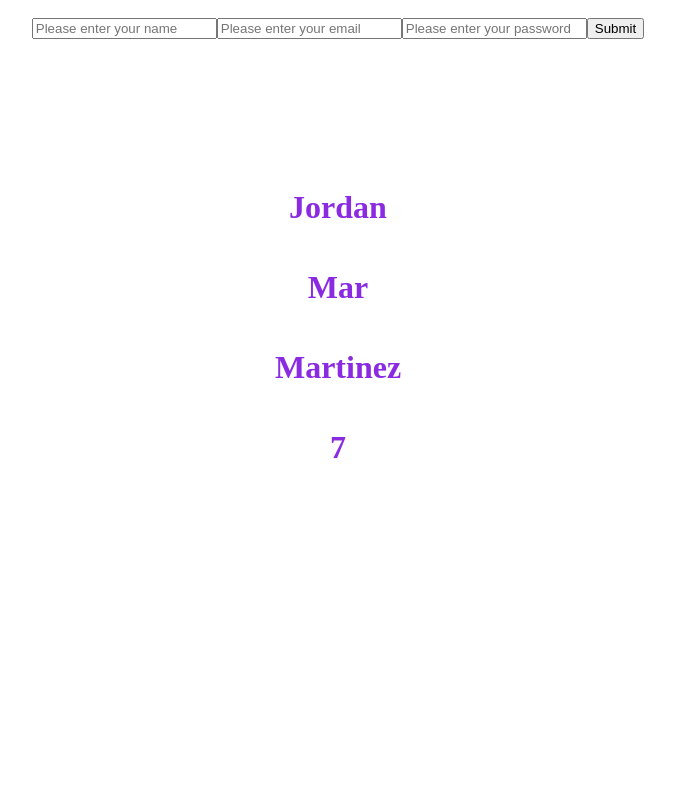
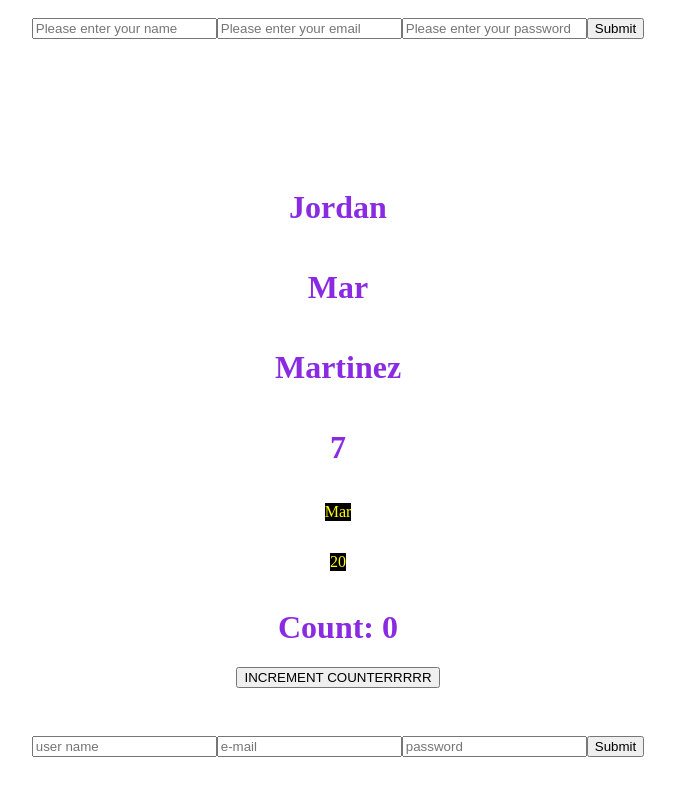
Before and after one commit to marita703/vuejscurse, a Vue app: page / in a window 1280 px wide. Shown: the part 7040-7835 px from the top of the page, without its empty margins (302-977 px from the left). Before the commit the page ends 7535 px from the top, so only its background shows below. Built offline with nearby package versions, Linux system fonts and the light colour scheme.

Commit message:
children and parent components

```diff
--- a/src/components/HelloWorld.vue
+++ b/src/components/HelloWorld.vue
@@ -18,6 +18,8 @@ import TwoBindingComponent from '@/components/TwoBindingComponent.vue'
 import StaticPropsComponent from '@/components/StaticPropsComponent.vue'
 import DynamicPropsComponent from '@/components/DynamicPropsComponent.vue'
 import ChangingPropsValueComponent from '@/components/ChangingPropsValueComponent.vue'
+import PropValidationComponent from '@/components/PropValidationComponent.vue'
+import ParentComponent from '@/components/ParentAndChildComponents/ParentComponent.vue'
 
 import { ref } from 'vue'
 const firstName = ref('Mar')
@@ -49,6 +51,8 @@ console.log('Hello World')
     <StaticPropsComponent name="Jordan" />
     <DynamicPropsComponent :firstName="firstName" :lastName="lastName" />
     <ChangingPropsValueComponent :myFavoriteNumber="myFavoriteNumber" />
+    <PropValidationComponent fullName="Mar" :age="20" />
+    <ParentComponent />
   </div>
 </template>
 <!-- Css -->
--- /dev/null
+++ b/src/components/ParentAndChildComponents/ChildComponent.vue
@@ -0,0 +1,21 @@
+<script setup>
+import { ref } from 'vue'
+
+const userName = ref('')
+const email = ref('')
+const password = ref('')
+</script>
+
+<template>
+  <button @click="$emit('incrementCounter')">INCREMENT COUNTERRRRR</button>
+
+  <form
+    @submit.prevent="$emit('userInfo', userName, email, password)"
+    style="margin-top: 3em; margin-bottom: 3em"
+  >
+    <input type="text" v-model="userName" placeholder="user name" />
+    <input type="email" v-model="email" placeholder="e-mail" />
+    <input type="password" v-model="password" placeholder="password" />
+    <button Submit>Submit</button>
+  </form>
+</template>
--- /dev/null
+++ b/src/components/ParentAndChildComponents/ParentComponent.vue
@@ -0,0 +1,17 @@
+<script setup>
+import ChildComponent from '@/components/ParentAndChildComponents/ChildComponent.vue'
+import { ref } from 'vue'
+
+let count = ref(0)
+
+const formHandler = (name, email, password) => {
+  console.log('User Name', name)
+  console.log(' email', email)
+  console.log('password', password)
+}
+</script>
+
+<template>
+  <h1>Count: {{ count }}</h1>
+  <ChildComponent @incrementCounter="count++" @userInfo="formHandler" />
+</template>
--- /dev/null
+++ b/src/components/PropValidationComponent.vue
@@ -0,0 +1,27 @@
+<script setup>
+// you do this in order to specify what type is yhe props of the Props
+
+// Basic Validation
+// const props = defineProps({
+//   fullName: String,
+//   age: Number
+// })
+
+// Complex Validation
+
+const props = defineProps({
+  fullName: {
+    type: String,
+    required: true
+  },
+  age: {
+    type: Number,
+    required: true
+  }
+})
+</script>
+
+<template>
+  <p>{{ props.fullName }}</p>
+  <p>{{ props.age }}</p>
+</template>
```
